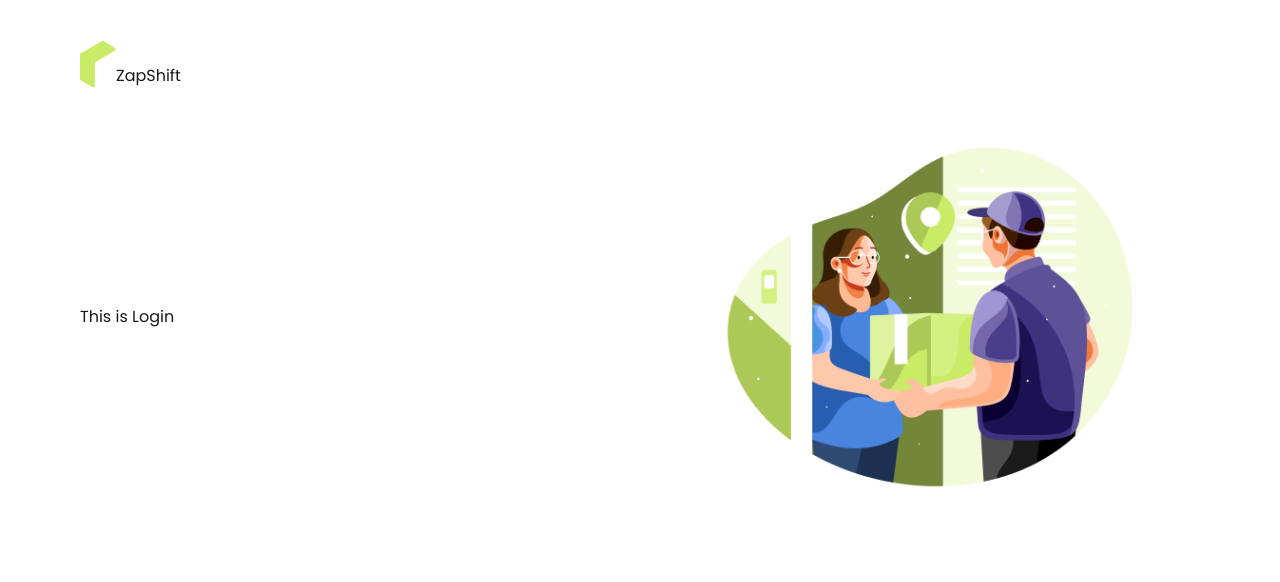
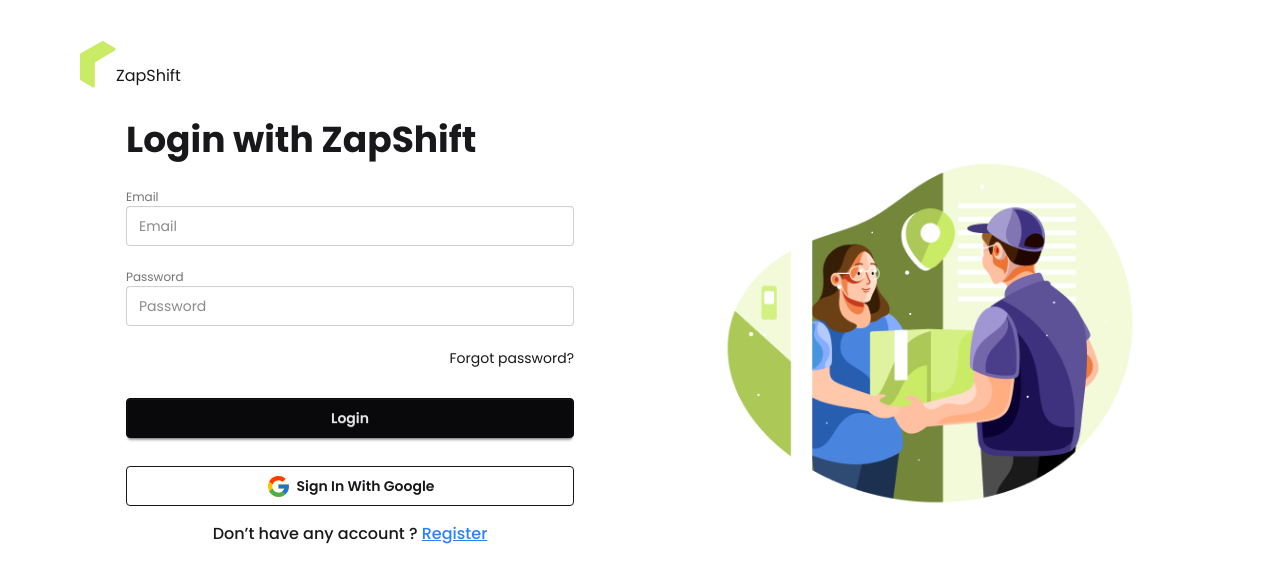
Before and after one commit to md-tahmid-hasan-golap/zapShift-client-side, a React (Vite) app: page /login in a window 1280 px wide. Shown: the top 582 px of the page. Built offline with nearby package versions, Linux system fonts and the light colour scheme; no server answers.

Commit message:
add a register @ login

```diff
--- a/src/Auth/Login.jsx
+++ b/src/Auth/Login.jsx
@@ -1,9 +1,83 @@
-import React from "react";
+import React, { useContext } from "react";
+import { useForm } from "react-hook-form";
+import { Link } from "react-router";
+import { AuthContext } from "../firebase/FirebaseAuthProvider";
+import { FcGoogle } from "react-icons/fc";
 
 const Login = () => {
+  const { signInUser, signInWithGoogle } = useContext(AuthContext);
+  const { register, handleSubmit } = useForm();
+
+  const handelLogin = (data) => {
+    console.log(data);
+    signInUser(data.email, data.password)
+      .then((result) => {
+        console.log(result);
+      })
+      .catch((error) => {
+        console.log(error);
+      });
+  };
+
+  const handelSignInWithGoogle = () => {
+    signInWithGoogle()
+      .then((result) => {
+        console.log(result);
+      })
+      .catch((error) => {
+        console.log(error);
+      });
+  };
   return (
-    <div>
-      <h2>This is Login</h2>
+    <div className="w-full max-w-md mx-auto px-4 sm:px-0">
+      <h2 className="text-2xl sm:text-3xl md:text-4xl font-bold text-center md:text-left mb-6">
+        Login with ZapShift
+      </h2>
+
+      <form onSubmit={handleSubmit(handelLogin)}>
+        <fieldset className="fieldset space-y-4">
+          <div>
+            <label className="label">Email</label>
+            <input
+              type="email"
+              {...register("email")}
+              className="input input-bordered w-full"
+              placeholder="Email"
+            />
+          </div>
+
+          <div>
+            <label className="label">Password</label>
+            <input
+              type="password"
+              {...register("password")}
+              className="input input-bordered w-full"
+              placeholder="Password"
+            />
+          </div>
+
+          <div className="text-right">
+            <a className="link link-hover text-sm">Forgot password?</a>
+          </div>
+
+          <button className="btn btn-neutral w-full mt-2">Login</button>
+        </fieldset>
+        <br />
+        <button
+          onClick={handelSignInWithGoogle}
+          className="btn btn-outline w-full"
+        >
+          {" "}
+          <FcGoogle size={25} /> Sign In With Google
+        </button>
+      </form>
+
+      <p className="text-center font-medium pt-4 text-sm sm:text-base">
+        Don’t have any account ?{" "}
+        <Link className="text-blue-500 underline" to="/register">
+          Register
+        </Link>
+      </p>
     </div>
   );
 };
--- a/src/Auth/Register.jsx
+++ b/src/Auth/Register.jsx
@@ -1,8 +1,11 @@
-import React from "react";
+import React, { useContext } from "react";
 import { useForm } from "react-hook-form";
 import { Link } from "react-router";
+import { AuthContext } from "../firebase/FirebaseAuthProvider";
+import { FcGoogle } from "react-icons/fc";
 
 const Register = () => {
+  const { creatUser, signInWithGoogle } = useContext(AuthContext);
   const {
     register,
     handleSubmit,
@@ -11,40 +14,76 @@
 
   const handelRegister = (data) => {
     console.log(data);
+    creatUser(data.email, data.password)
+      .then((result) => {
+        console.log(result);
+      })
+      .catch((error) => {
+        console.log(error);
+      });
   };
+
+  const handelSignInWithGoogle = () => {
+    signInWithGoogle()
+      .then((result) => {
+        console.log(result);
+      })
+      .catch((error) => {
+        console.log(error);
+      });
+  };
+
   return (
-    <div>
-      <h2 className="text-2xl sm:text-3xl md:text-4xl font-bold text-center md:text-left">
+    <div className="w-full max-w-md mx-auto px-4 sm:px-0">
+      <h2 className="text-2xl sm:text-3xl md:text-4xl font-bold text-center md:text-left mb-6">
         Create an Account
       </h2>
+
       <form onSubmit={handleSubmit(handelRegister)}>
-        <fieldset className="fieldset">
+        <fieldset className="fieldset space-y-4">
+          <div>
             <label className="label">Email</label>
             <input
               type="email"
               {...register("email", { required: true })}
-            className="input"
+              className="input input-bordered w-full"
               placeholder="Email"
             />
+            {errors.email?.type === "required" && (
+              <p className="text-red-500 text-sm mt-1">Email is required</p>
+            )}
+          </div>
+
+          <div>
             <label className="label">Password</label>
             <input
               type="password"
               {...register("password", { required: true, minLength: 6 })}
-            className="input"
+              className="input input-bordered w-full"
               placeholder="Password"
             />
             {errors.password?.type === "minLength" && (
-            <p className="text-red-500 text-sm">
+              <p className="text-red-500 text-sm mt-1">
                 Password must be at least 6 characters
               </p>
             )}
-          <button className="btn btn-neutral mt-4">Login</button>
+          </div>
+
+          <button className="btn btn-neutral w-full mt-2">Register</button>
         </fieldset>
+        <br />
+        <button
+          onClick={handelSignInWithGoogle}
+          className="btn btn-outline w-full"
+        >
+          <FcGoogle size={25} />
+          Sign In With Google
+        </button>
       </form>
 
-      <p className="text-center font-medium pt-3">
+      <p className="text-center font-medium pt-4 text-sm sm:text-base">
         Already Have An Account{" "}
-        <Link className="text-blue-500 underline " to="/login">
+        <Link className="text-blue-500 underline" to="/login">
           Login
         </Link>
       </p>
--- a/src/firebase/FirebaseAuthProvider.jsx
+++ b/src/firebase/FirebaseAuthProvider.jsx
@@ -27,7 +27,6 @@
   // signIsUser
   const signInUser = (email, password) => {
     setLoading(true);
-
     return signInWithEmailAndPassword(auth, email, password);
   };
 
```
Lines whose indentation alone changed are shown as unchanged.
